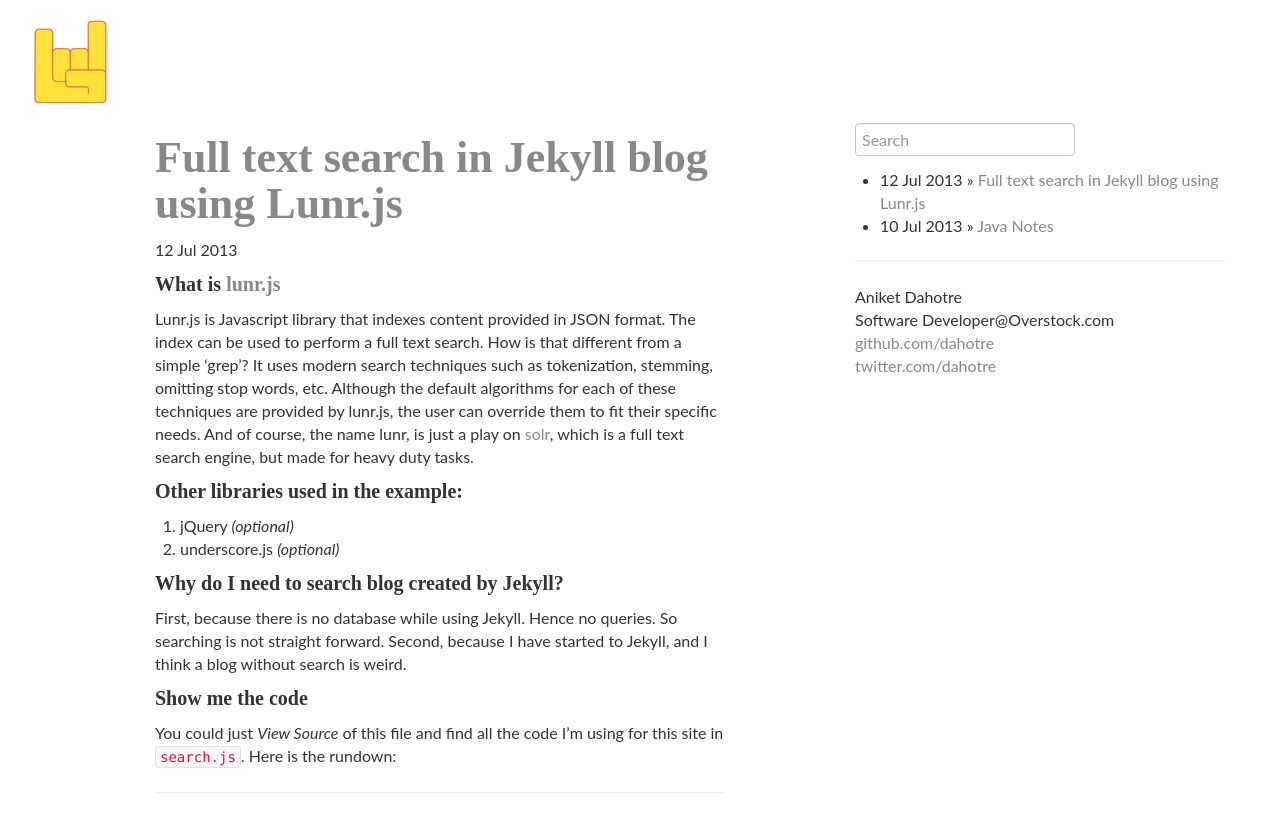
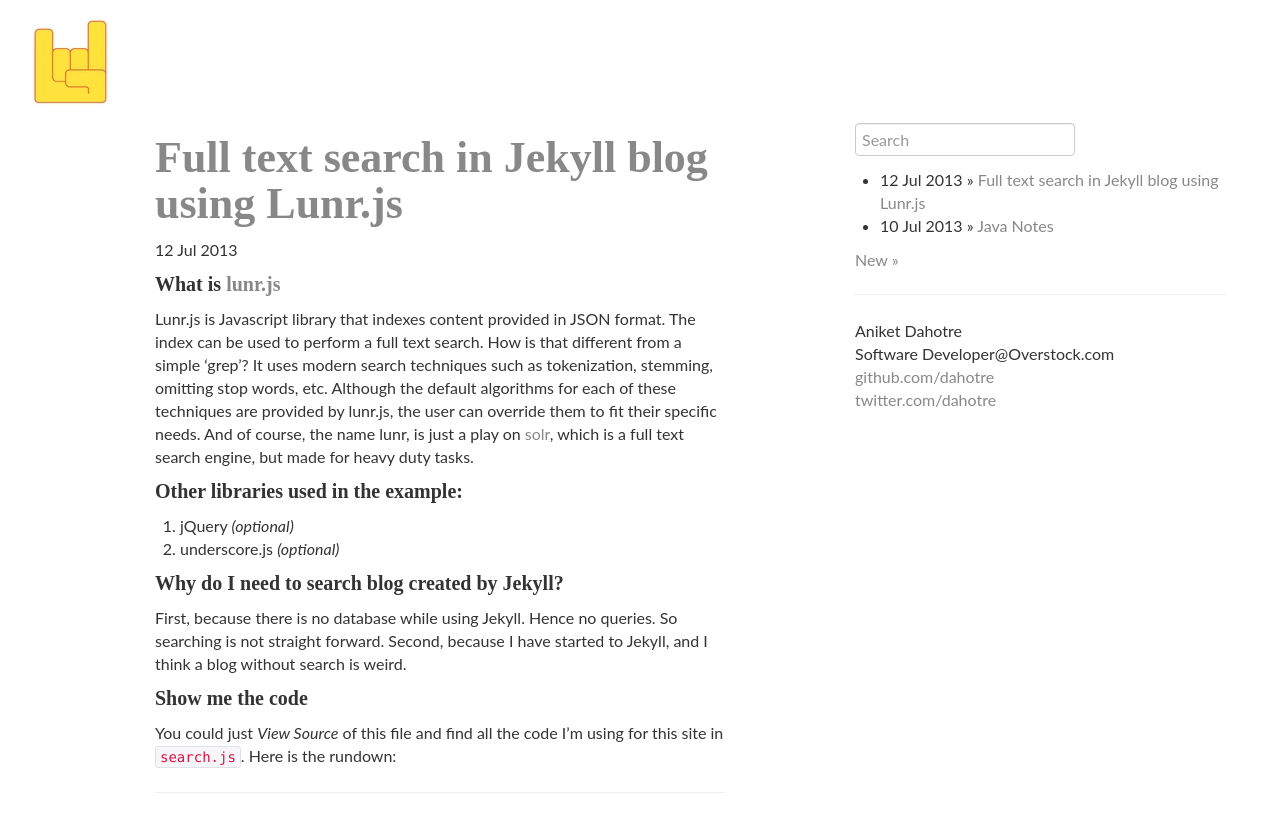
Before and after one commit to dahotre/dahotre.github.io, a Jekyll site: the page built from index.html, in a window 1280 px wide. Shown: the top 832 px of the page. Built offline with Jekyll 4.4.1, drawn with Linux system fonts in a browser that asks for light colours; nearby versions of some CDN libraries.

Commit message:
Added link to create new post

```diff
--- a/_layouts/default.html
+++ b/_layouts/default.html
@@ -46,6 +46,7 @@
             </li>
             {% endfor %}
           </ul>
+          <a href="https://github.com/dahotre/dahotre.github.io/tree/master/_posts" target="_blank">New &raquo;</a>
           <hr />
           <div class="contact">
             <p>
```
